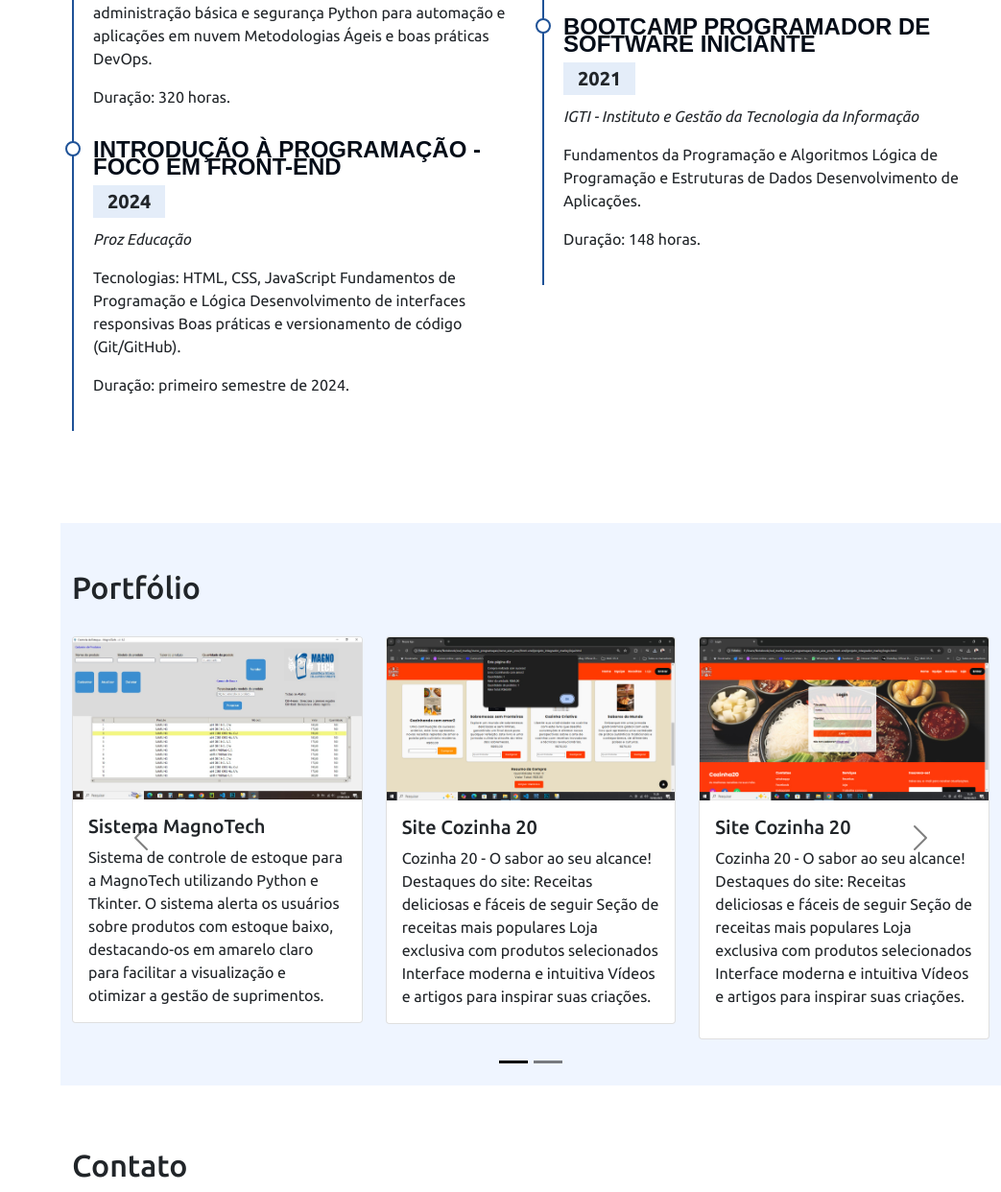
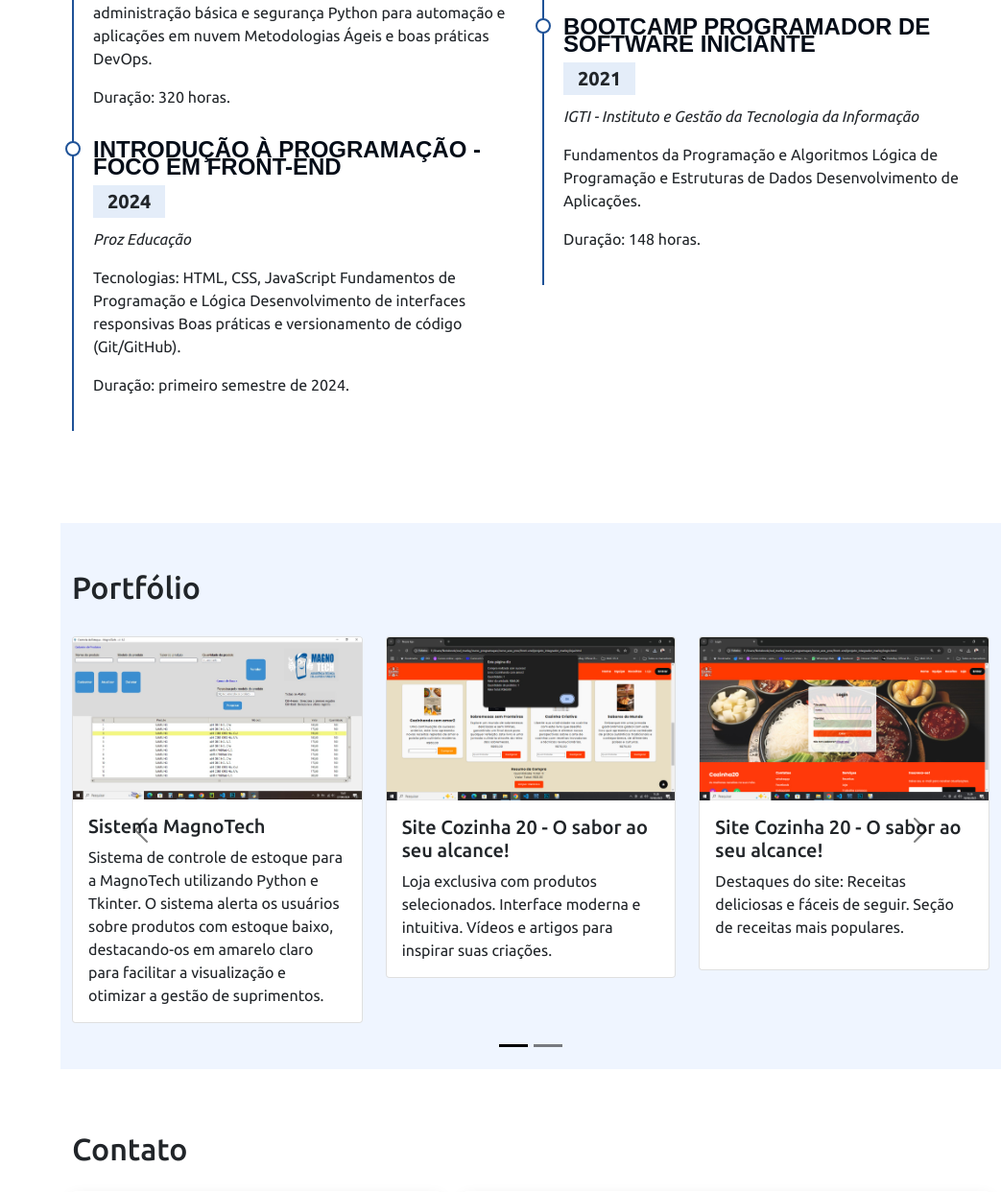
Before and after one commit to marley-paranhos/portfolio-marley-paranhos, a Flask app: page / in a window 1280 px wide. Shown: the part 2551-3793 px from the top of the page at 96% size, without its empty margins (237-1280 px from the left). Run offline with Flask 3, Linux system fonts and the light colour scheme; some libraries are stand-ins or nearby versions.

Commit message:
ajustes na seção portfólio

```diff
--- a/templates/index.html
+++ b/templates/index.html
@@ -527,14 +527,10 @@
                         alt="Imagem Cozinha 20-03"
                       />
                       <div class="card-body">
-                        <h5 class="card-title">Site Cozinha 20</h5>
+                        <h5 class="card-title">Site Cozinha 20 - O sabor ao seu alcance!</h5>
                         <p class="card-text">
-                          Cozinha 20 - O sabor ao seu alcance!
-                          <br>
-                          Destaques do site: Receitas deliciosas e fáceis de seguir
-                           Seção de receitas mais populares
-                           Loja exclusiva com produtos selecionados
-                           Interface moderna e intuitiva
+                          Loja exclusiva com produtos selecionados.
+                           Interface moderna e intuitiva.
                            Vídeos e artigos para inspirar suas criações.
                         </p>
                       </div>
@@ -548,15 +544,10 @@
                         alt="Imagem Cozinha 20-05"
                       />
                       <div class="card-body">
-                        <h5 class="card-title">Site Cozinha 20</h5>
+                        <h5 class="card-title">Site Cozinha 20 - O sabor ao seu alcance!</h5>
                         <p class="card-text">
-                          Cozinha 20 - O sabor ao seu alcance!
-                          <br>
-                          Destaques do site: Receitas deliciosas e fáceis de seguir
-                           Seção de receitas mais populares
-                           Loja exclusiva com produtos selecionados
-                           Interface moderna e intuitiva
-                           Vídeos e artigos para inspirar suas criações.
+                          Destaques do site: Receitas deliciosas e fáceis de seguir.
+                           Seção de receitas mais populares.
                         </p>
                         </p>
                       </div>
@@ -578,24 +569,13 @@
                         <div class="card-body">
                           <h5 class="card-title">Sistema Web para Loja de Moda</h5>
                         <p class="card-text">
-                          Desenvolvido com Flask e MySQL!
-                          <br>
                           Acabei de finalizar um sistema web para gerenciamento de usuários,
                           produtos e pedidos para a Loys Pollan Modas! O projeto foi desenvolvido
                           utilizando Python, Flask, MySQL e Bootstrap, garantindo uma navegação intuitiva
                           e responsiva.
                           <br>
                           Funcionalidades:
-                          Cadastro e login de usuários com autenticação de sessão
-                          <br>
-                          Exibição de produtos cadastrados no banco de dados
-                          <br>
-                          Carrinho de compras com cálculo de subtotal e total
-                          <br>
-                          Página de contato com envio de e-mails automatizado via SMTP
-                          <br>
-                          Sistema seguro com tratamento de erros e mensagens flash
-                          <br>
+                          Cadastro e login de usuários com autenticação de sessão.
                         </p>
                         </div>
                       </div>
@@ -610,21 +590,7 @@
                         <div class="card-body">
                           <h5 class="card-title">Sistema Web para Loja de Moda</h5>
                         <p class="card-text">
-                          Desenvolvido com Flask e MySQL!
-                          <br>
-                          Acabei de finalizar um sistema web para gerenciamento de usuários,
-                          produtos e pedidos para a Loys Pollan Modas! O projeto foi desenvolvido
-                          utilizando Python, Flask, MySQL e Bootstrap, garantindo uma navegação intuitiva
-                          e responsiva.
-                          <br>
-                          Funcionalidades:
-                          Cadastro e login de usuários com autenticação de sessão
-                          <br>
                           Exibição de produtos cadastrados no banco de dados
-                          <br>
-                          Carrinho de compras com cálculo de subtotal e total
-                          <br>
-                          Página de contato com envio de e-mails automatizado via SMTP
                           <br>
                           Sistema seguro com tratamento de erros e mensagens flash
                           <br>
@@ -642,23 +608,12 @@
                         <div class="card-body">
                           <h5 class="card-title">Sistema Web para Loja de Moda</h5>
                         <p class="card-text">
-                          Desenvolvido com Flask e MySQL!
+                          Carrinho de compras com cálculo de subtotal e total.
                           <br>
-                          Acabei de finalizar um sistema web para gerenciamento de usuários,
-                          produtos e pedidos para a Loys Pollan Modas! O projeto foi desenvolvido
-                          utilizando Python, Flask, MySQL e Bootstrap, garantindo uma navegação intuitiva
-                          e responsiva.
+                          Página de contato com envio de e-mails automatizado via SMTP.
                           <br>
-                          Funcionalidades:
-                          Cadastro e login de usuários com autenticação de sessão
-                          <br>
-                          Exibição de produtos cadastrados no banco de dados
-                          <br>
-                          Carrinho de compras com cálculo de subtotal e total
-                          <br>
-                          Página de contato com envio de e-mails automatizado via SMTP
-                          <br>
-                          Sistema seguro com tratamento de erros e mensagens flash
+                          O objetivo foi criar uma aplicação eficiente, segura e fácil de usar, possibilitando a expansão para novos recursos futuramente.
+                          Sistema seguro com tratamento de erros e mensagens flash.
                           <br>
                         </p>
                         </div>
```
